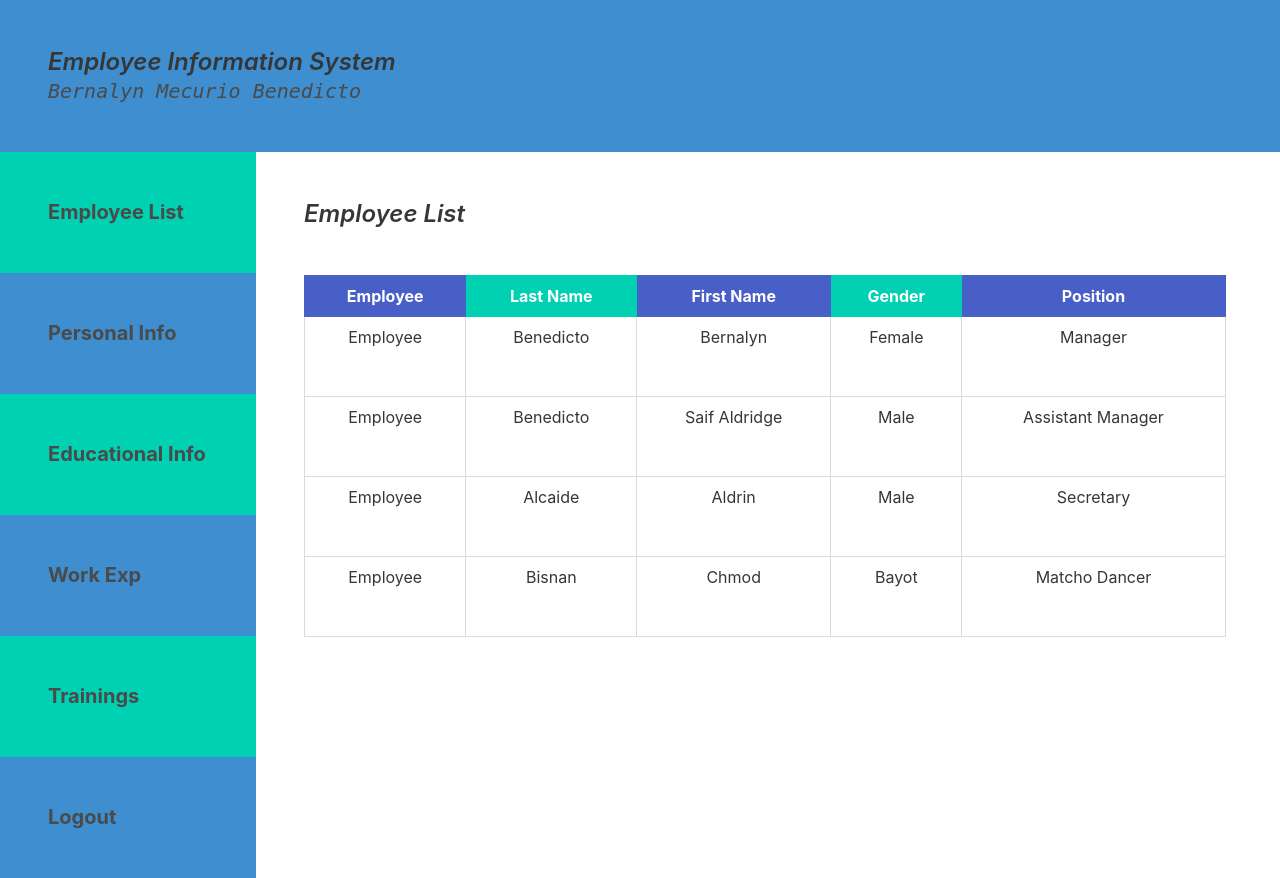
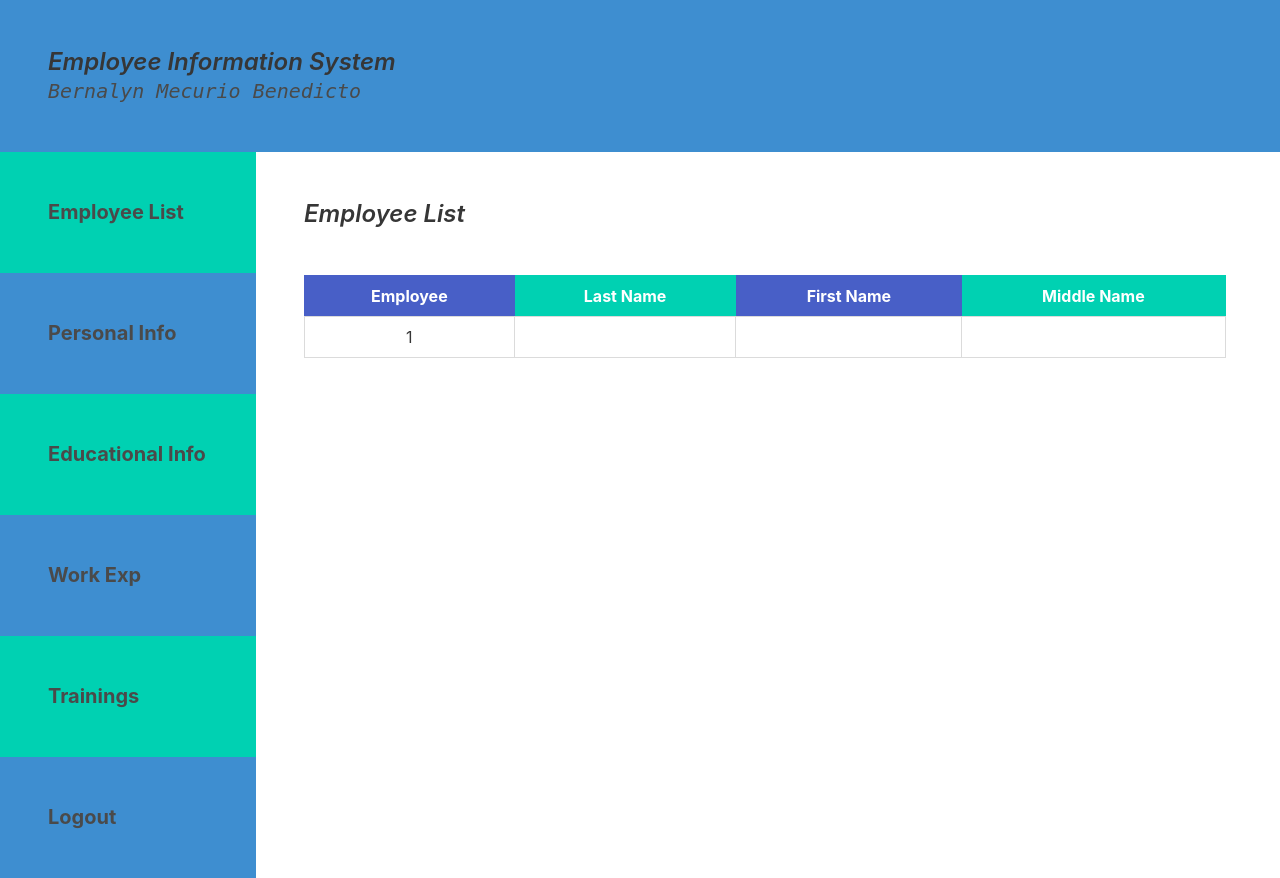
Before and after one commit to bernalinnnnnnnnn/benedicto-bernalyn-eis, a Flask app: page /employee-list in a window 1280 px wide. Run offline with Flask 3, Linux system fonts and the light colour scheme; tables that the repository leaves empty or names only in its code hold one stand-in row (values such as "Sample post").

Commit message:
I Love Programming

```diff
--- a/TEMPLATES/employee_list.html
+++ b/TEMPLATES/employee_list.html
@@ -74,42 +74,18 @@
               <th class="is-link"><center>Employee</center></th>
               <th class="is-primary"><center>Last Name</center></th>
               <th class="is-link"><center>First Name</center></th>
-              <th class="is-primary"><center>Gender</center></th>
-              <th class="is-link"><center>Position</center></th>
-          </thead>
-        <tbody>
-          <tr style="height: 10vh;">
-            <td><center>Employee</center></td>
-            <td><center>Benedicto</center></td>
-            <td><center>Bernalyn</center></td>
-            <td><center>Female</center></td>
-            <td><center>Manager</center></td>
-          </tr>
-
-          <tr style="height: 10vh;">
-            <td><center>Employee</center></td>
-            <td><center>Benedicto</center></td>
-            <td><center>Saif Aldridge</center></td>
-            <td><center>Male</center></td>
-            <td><center>Assistant Manager</center></td>
-          </tr>
-
-          <tr style="height: 10vh;">
-            <td><center>Employee</center></td>
-            <td><center>Alcaide</center></td>
-            <td><center>Aldrin</center></td>
-            <td><center>Male</center></td>
-            <td><center>Secretary</center></td>
-          </tr>
-
-          <tr style="height: 10vh;">
-            <td><center>Employee</center></td>
-            <td><center>Bisnan</center></td>
-            <td><center>Chmod</center></td>
-            <td><center>Bayot</center></td>
-            <td><center>Matcho Dancer</center></td>
-          </tr>
-        </tbody>
+              <th class="is-primary"><center>Middle Name</center></th>
+            </tr>
+         <tr>
+          {% for employee in employees %}
+          <tr>
+              <td><center>{{ employee[0] }}</center></td>
+              <td><center>{{ employee[1] }}</center></td>
+              <td><center>{{ employee[2] }}</center></td>
+              <td><center>{{ employee[3] }}</center></td>
+            </tr>
+          {% endfor %}
+         </tr>
       </table>
     </div>
   </div>
--- a/TEMPLATES/index.html
+++ b/TEMPLATES/index.html
@@ -16,7 +16,7 @@
             <div class="field">
                 <label class="label">USERNAME</label>
                 <div class="control">
-                    <input class="input" type="email" name="username" placeholder="e.g. sabbak@example.com" />
+                    <input class="input" type="text" name="username" placeholder="e.g. sabbak" />
                 </div>
             </div>
 
--- /dev/null
+++ b/connector.py
@@ -0,0 +1,5 @@
+import mysql.connector
+
+class Connector:
+    db = mysql.connector.connect(host="localhost", user="root", password="", database="employee_information_system")
+    cursor = db.cursor()
--- /dev/null
+++ b/employees.py
@@ -0,0 +1,11 @@
+from connector import Connector
+
+class Employee:
+
+    def get_all():
+        query = "SELECT * FROM employees"
+
+        Connector.cursor.execute(query)
+        result = Connector.cursor.fetchall()
+
+        return result
--- a/main.py
+++ b/main.py
@@ -1,4 +1,7 @@
 from flask import Flask, render_template, request, redirect
+from users import Users
+from employees import Employee
+
 app = Flask(__name__)
 
 @app.route('/')
@@ -7,14 +10,20 @@
 
 @app.route('/check-user', methods=['POST'])
 def check_user():
-    if request.form["username"] == "sabs@gmail.com" and request.form["password"] == "bernalyn":
+    username = request.form["username"]
+    password = request.form["password"]
+
+    result = Users.check_user(username, password)
+
+    if result:
         return redirect('/employee-list')
     else:
         return render_template('index.html')
 
 @app.route('/employee-list')
 def employee_list():
-    return render_template('employee_list.html')
+    employees = Employee.get_all()
+    return render_template('employee_list.html', employees=employees)
 
 if __name__ == '__main__':
     app.run()
```
Also changed, not shown: users.py (added, +14 -0 lines).
